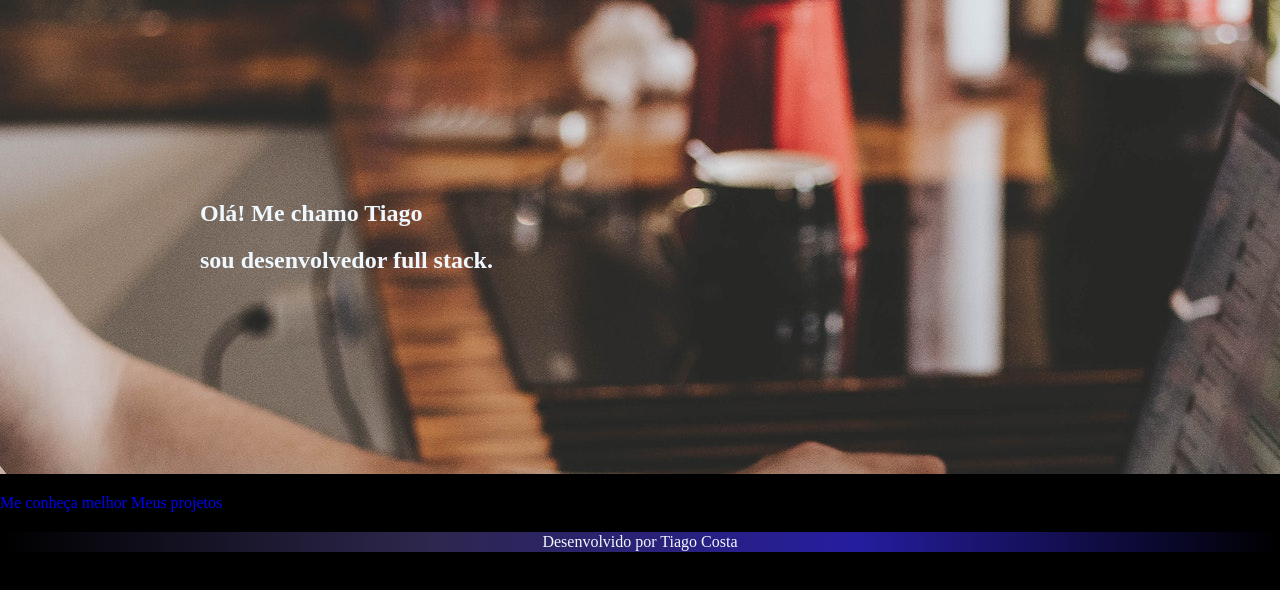
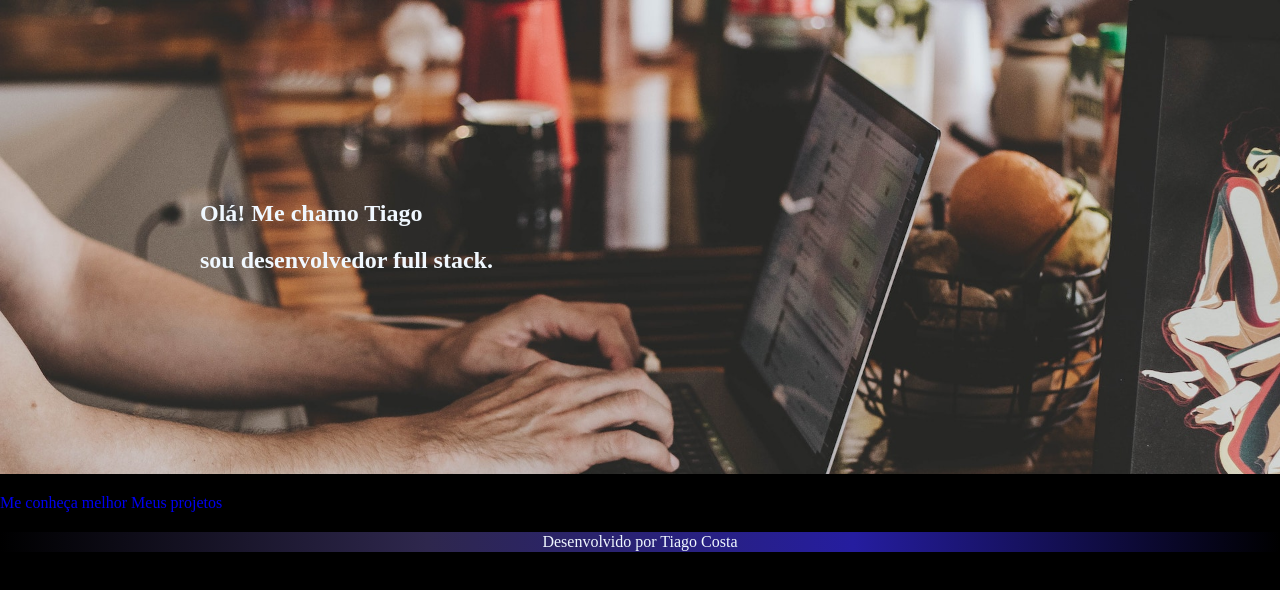
Before and after one commit to TicoKazuyaDev/My-page, a plain HTML site: page index.html in a window 1280 px wide. Drawn offline with Linux system fonts and the light colour scheme.

Commit message:
testando

```diff
--- a/estilo/style.css
+++ b/estilo/style.css
@@ -6,6 +6,9 @@
 section#cabeca{
     background-image: linear-gradient( to bottom, black, gray);
     background-image: url('/imagens/digitandoMedio.jpg');
+    background-position: center top;
+    background-repeat: no-repeat;
+    background-size: cover;
 }
 
 body{
```
Also changed, not shown: imagens/brancoGrande.jpg (added), imagens/brancoMedio.jpg (added), imagens/brancoPequeno.jpg (added), imagens/matrixMedio.jpg (added), imagens/sombraMedio.jpg (added).
